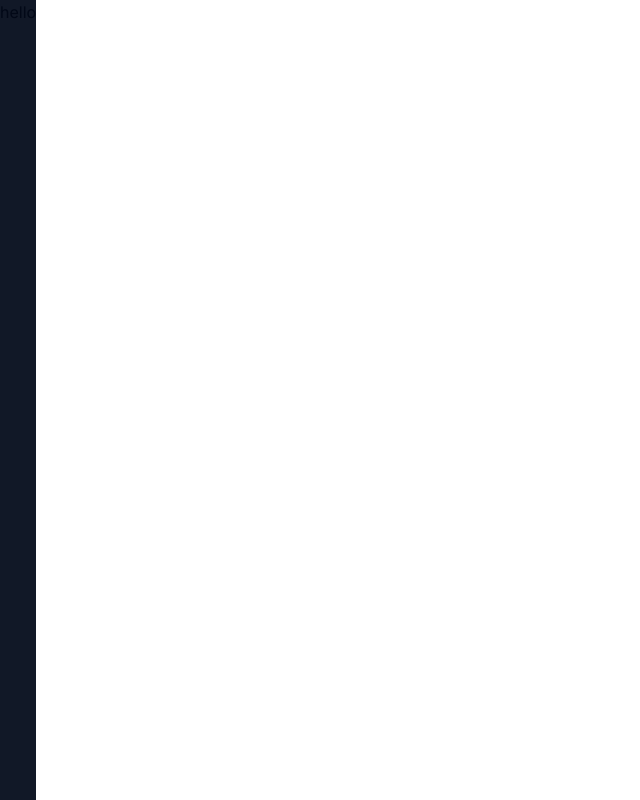
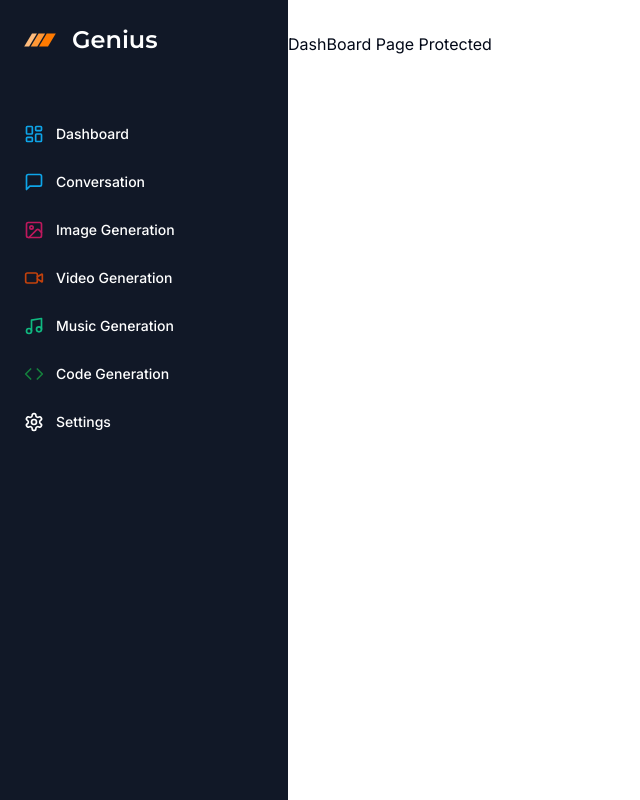
Before and after one commit to ALW-N/ALL-IN-ONE-AI-SPACE, a Next.js app: page /dashboard in a window 1280 px wide. Shown: the whole page, without its empty margins (0-640 px from the left). Built offline with nearby package versions, Linux system fonts and the light colour scheme.

Commit message:
SideBar/ commit-2

```diff
--- a/app/(dashboard)/(routes)/dashboard/page.tsx
+++ b/app/(dashboard)/(routes)/dashboard/page.tsx
@@ -1,9 +1,7 @@
-import { UserButton } from "@clerk/nextjs";
 const DashboardPage = () => {
   return (
     <div>
       <p>DashBoard Page Protected</p>
-      <UserButton afterSignOutUrl="/" />
     </div>
   );
 };
--- a/app/(dashboard)/layout.tsx
+++ b/app/(dashboard)/layout.tsx
@@ -1,9 +1,16 @@
+import Navbar from "@/components/navbar";
+import Sidebar from "@/components/sidebar";
+
 const DashboardLayout = ({ children }: { children: React.ReactNode }) => {
   return (
     <div className="h-full relative">
-      <div className="hidden h-full md:flex md:flex-col md:fixed md:inset-y-0 z-[80] bg-gray-900">
-        <div>hello</div>
+      <div className="hidden h-full md:flex md:flex-col md:w-72 md:fixed md:inset-y-0 z-[80] bg-gray-900">
+        <Sidebar />
       </div>
+      <main className="md:pl-72">
+        <Navbar />
+        {children}
+      </main>
     </div>
   );
 };
--- /dev/null
+++ b/components/navbar.tsx
@@ -0,0 +1,18 @@
+import { Button } from "@/components//ui/button";
+import { UserButton } from "@clerk/nextjs";
+import { Menu } from "lucide-react";
+
+const Navbar = () => {
+  return (
+    <div className="flex items-center p-4">
+      <Button variant="ghost" size="icon" className="md:hidden">
+        <Menu />
+      </Button>
+      <div className="flex w-full justify-end">
+        <UserButton afterSignOutUrl="/" />
+      </div>
+    </div>
+  );
+};
+
+export default Navbar;
--- /dev/null
+++ b/components/sidebar.tsx
@@ -0,0 +1,93 @@
+"use client";
+import Link from "next/link";
+import Image from "next/image";
+import { cn } from "@/lib/utils";
+import { Montserrat } from "next/font/google";
+import {
+  Code,
+  Music,
+  Settings,
+  VideoIcon,
+  ImageIcon,
+  LayoutDashboard,
+  MessageSquare,
+} from "lucide-react";
+
+const montserrat = Montserrat({ weight: "600", subsets: ["latin"] });
+
+const routes = [
+  {
+    label: "Dashboard",
+    icon: LayoutDashboard,
+    href: "/dashboard",
+    color: "text-sky-500",
+  },
+  {
+    label: "Conversation",
+    icon: MessageSquare,
+    href: "/conversation",
+    color: "text-sky-500",
+  },
+  {
+    label: "Image Generation",
+    icon: ImageIcon,
+    href: "/image",
+    color: "text-pink-700",
+  },
+  {
+    label: "Video Generation",
+    icon: VideoIcon,
+    href: "/video",
+    color: "text-orange-700",
+  },
+  {
+    label: "Music Generation",
+    icon: Music,
+    href: "/music",
+    color: "text-emerald-500",
+  },
+  {
+    label: "Code Generation",
+    icon: Code,
+    href: "/code",
+    color: "text-green-700",
+  },
+  {
+    label: "Settings",
+    icon: Settings,
+    href: "/settings",
+  },
+];
+
+const Sidebar = () => {
+  return (
+    <div className="space-y-5 py-4 flex flex-col h-full bg-[#111827] text-white ">
+      <div className="px-3 py-2 flex-1">
+        <Link href="/dashboard" className="flex items-center pl-3 mb-14">
+          <div className="relative w-8 h-8 mr-4">
+            <Image fill alt="logo" src="/logo.svg" />
+          </div>
+          <h1 className={cn("text-2xl font-bold", montserrat.className)}>
+            Genius
+          </h1>
+        </Link>
+        <div className="space-y-1">
+          {routes.map((route) => (
+            <Link
+              href={route.href}
+              key={route.href}
+              className="text-sm group flex p-3 w-full justify-start font-medium cursor-pointer hover:text-white hover:bg-white/10 rounded-lg transition"
+            >
+              <div className="flex items-center flex-1">
+                <route.icon className={cn("h-5 w-5 mr-3", route.color)} />
+                {route.label}
+              </div>
+            </Link>
+          ))}
+        </div>
+      </div>
+    </div>
+  );
+};
+
+export default Sidebar;
```
Also changed, not shown: public/logo.svg (added).
